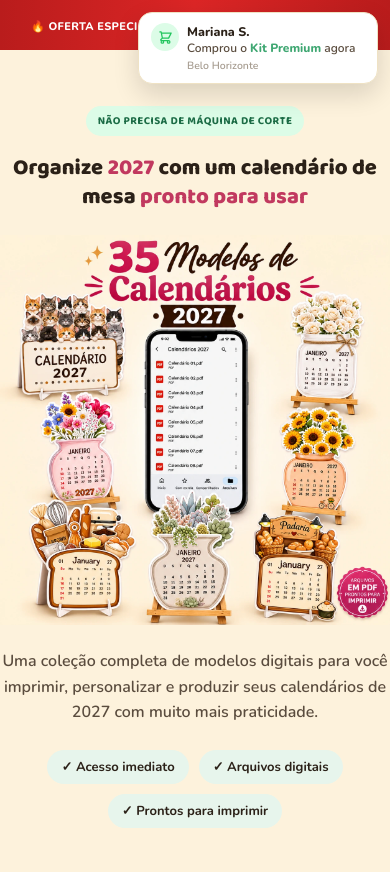
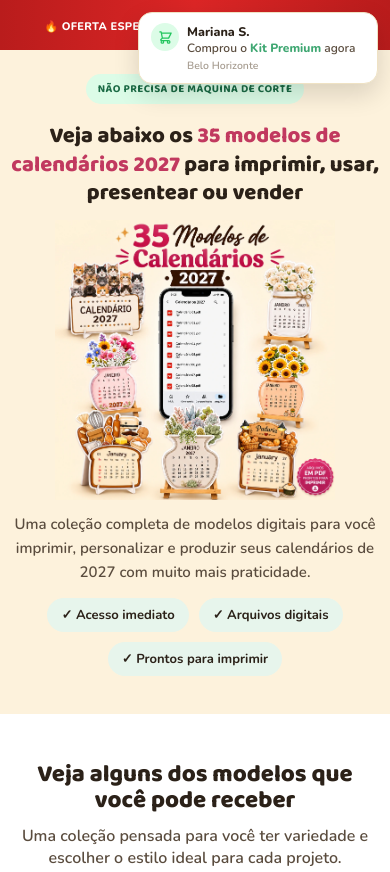
Before and after one commit to brunoindio05/kitcalendarios2027, a plain HTML site: page index.html in a window 390 px wide. Shown: the top 872 px of the page. Drawn offline with nearby package versions, Linux system fonts and the light colour scheme.

Commit message:
ajuste LP

```diff
--- a/index.html
+++ b/index.html
@@ -464,6 +464,12 @@
   @media(max-width:600px){
     .social-proof{top:12px;right:12px;left:auto;max-width:240px;width:calc(100% - 24px);}
   }
+  @media (max-width: 600px) {
+    .hero { padding: 24px 0 24px; }
+    .cover-image-wrapper { max-width: 280px; margin: 12px auto; }
+    .hero .hero-subtitle { margin-top: 8px; font-size: 15px; }
+    .hero-checklist-block { margin: 14px auto; }
+  }
 </style>
 <script>
 (function(s,e,n,t,i){s[n]=s[n]||function(){(s[n].q=s[n].q||[]).push(arguments)};
@@ -475,13 +481,13 @@ e.head.appendChild(js)})(window,document,'sentinel','https://api.crispapelariape
 
 <!-- ===== BARRA DE URGÊNCIA (não fixa, some ao rolar) ===== -->
 <div class="urgency-ribbon">
-  <span class="ribbon-text">🔥 OFERTA ESPECIAL VÁLIDA SOMENTE HOJE <span class="dynamic-date"></span></span>
+  <span class="ribbon-text">🔥 OFERTA ESPECIAL VÁLIDA POR TEMPO LIMITADO</span>
 </div>
 
 <!-- ===== HERO ===== -->
 <header class="hero wrap">
   <span class="eyebrow">Não precisa de máquina de corte</span>
-  <h1>Organize <span class="titulo-verde-2">2027</span> com um calendário de mesa <span class="titulo-verde-2">pronto para usar</span></h1>
+  <h1>Veja abaixo os <span class="titulo-verde-2">35 modelos de calendários 2027</span> para imprimir, usar, presentear ou vender</h1>
 
   <div class="cover-image-wrapper">
     <img src="img/capa.webp" alt="Kit de Calendários 2027" class="cover-image">
```
